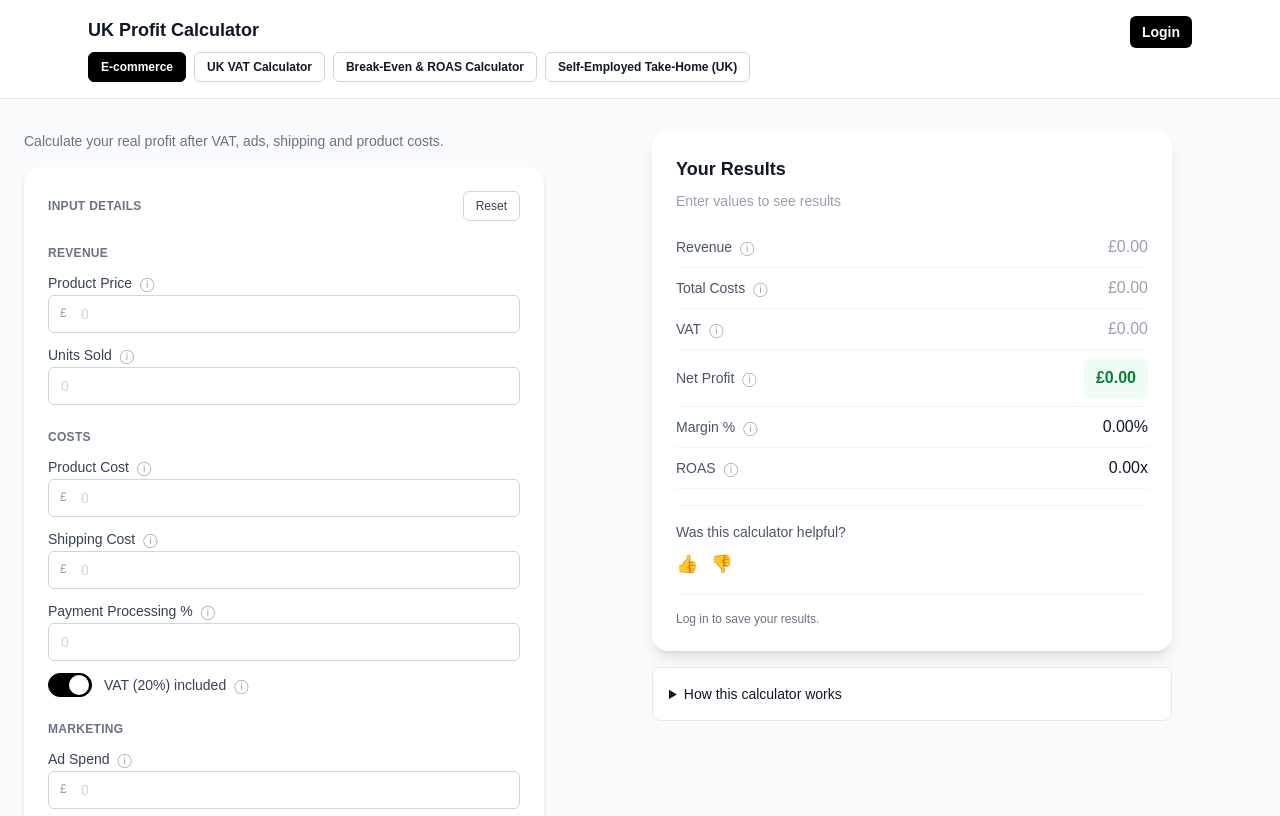
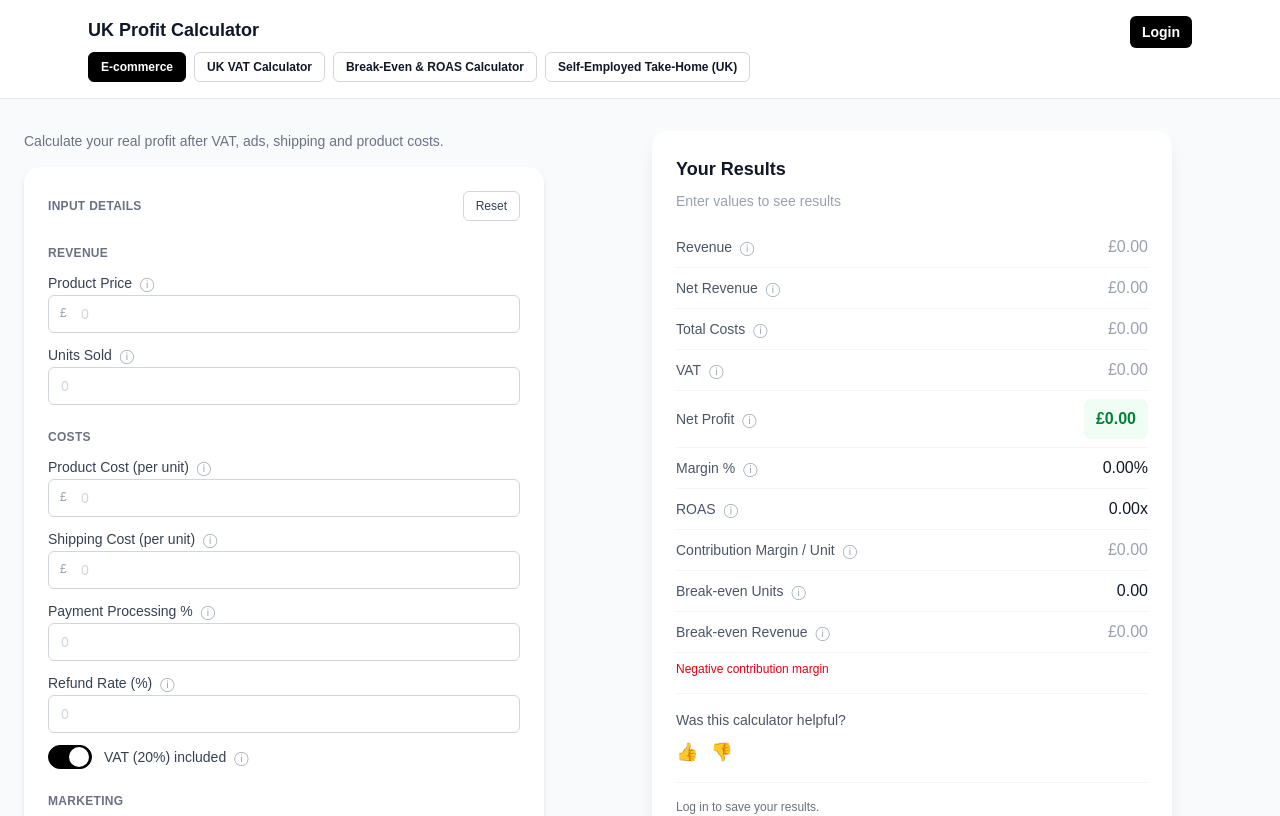
Before and after one commit to NZR138/saas-calculator, a Next.js app: page /calculator in a window 1280 px wide. Shown: the top 816 px of the page. Built offline with nearby package versions, Linux system fonts and the light colour scheme.

Commit message:
PR-8: E-commerce v2  refund rate, contribution margin, break-even, target profit

```diff
--- a/app/components/CalculatorCard.tsx
+++ b/app/components/CalculatorCard.tsx
@@ -27,11 +27,19 @@ export default function CalculatorCard({
   const {
     values,
     revenue,
+    netRevenue,
     totalCosts,
     vatAmount,
     profit,
     margin,
     roas,
+    contributionMarginPerUnit,
+    breakEvenUnits,
+    breakEvenRevenue,
+    requiredRevenueForTargetProfit,
+    requiredUnitsForTargetProfit,
+    hasNegativeContributionMargin,
+    targetMonthlyProfit,
     setValue,
     reset,
   } = useCalculator();
@@ -147,11 +155,19 @@ export default function CalculatorCard({
         {isEcommerceMode ? (
           <ResultsSection
             revenue={revenue}
+            netRevenue={netRevenue}
             totalCosts={totalCosts}
             vatAmount={vatAmount}
             profit={profit}
             margin={margin}
             roas={roas}
+            contributionMarginPerUnit={contributionMarginPerUnit}
+            breakEvenUnits={breakEvenUnits}
+            breakEvenRevenue={breakEvenRevenue}
+            requiredRevenueForTargetProfit={requiredRevenueForTargetProfit}
+            requiredUnitsForTargetProfit={requiredUnitsForTargetProfit}
+            hasNegativeContributionMargin={hasNegativeContributionMargin}
+            targetMonthlyProfit={targetMonthlyProfit}
           />
         ) : (
           <ModeResults currentMode={mode} resultsByMode={resultsByMode} />
--- a/app/components/CostsSection.tsx
+++ b/app/components/CostsSection.tsx
@@ -19,15 +19,15 @@ export function CostsSection({
         Costs
       </p>
       <NumberField
-        label="Product Cost"
-        tooltip="Cost of goods sold per month"
+        label="Product Cost (per unit)"
+        tooltip="Cost of goods sold per unit"
         value={values.productCost}
         onChange={(v: number) => setValue("productCost", v)}
         prefix="£"
       />
       <NumberField
-        label="Shipping Cost"
-        tooltip="Monthly shipping and fulfillment cost"
+        label="Shipping Cost (per unit)"
+        tooltip="Shipping and fulfillment cost per unit"
         value={values.shippingCost}
         onChange={(v: number) => setValue("shippingCost", v)}
         prefix="£"
@@ -38,6 +38,12 @@ export function CostsSection({
         value={values.paymentProcessingPercent}
         onChange={(v: number) => setValue("paymentProcessingPercent", v)}
       />
+      <NumberField
+        label="Refund Rate (%)"
+        tooltip="Estimated refunded orders percentage"
+        value={values.refundRate}
+        onChange={(v: number) => setValue("refundRate", v)}
+      />
       <ToggleVat
         value={values.vatIncluded}
         onChange={(v) => setValue("vatIncluded", v)}
--- a/app/components/MarketingSection.tsx
+++ b/app/components/MarketingSection.tsx
@@ -15,10 +15,17 @@ export function MarketingSection({ values, setValue }: MarketingSectionProps) {
         Marketing
       </p>
       <NumberField
-        label="Ad Spend"
-        tooltip="Monthly paid advertising budget"
+        label="Fixed Costs (£)"
+        tooltip="Monthly fixed costs used for break-even and target-profit analysis"
         value={values.adSpend}
         onChange={(v: number) => setValue("adSpend", v)}
+        prefix="£"
+      />
+      <NumberField
+        label="Target Monthly Profit (£)"
+        tooltip="Optional target profit to calculate required revenue and units"
+        value={values.targetMonthlyProfit}
+        onChange={(v: number) => setValue("targetMonthlyProfit", v)}
         prefix="£"
       />
     </div>
--- a/app/components/ResultsSection.tsx
+++ b/app/components/ResultsSection.tsx
@@ -7,11 +7,19 @@ import { ResultItem } from "./ResultItem";
 
 interface ResultsSectionProps {
   revenue: number;
+  netRevenue: number;
   totalCosts: number;
   vatAmount: number;
   profit: number;
   margin: number;
   roas: number;
+  contributionMarginPerUnit: number;
+  breakEvenUnits: number;
+  breakEvenRevenue: number;
+  requiredRevenueForTargetProfit: number;
+  requiredUnitsForTargetProfit: number;
+  hasNegativeContributionMargin: boolean;
+  targetMonthlyProfit: number;
 }
 
 const toSafeNumber = (value: unknown) => {
@@ -21,18 +29,33 @@ const toSafeNumber = (value: unknown) => {
 
 export function ResultsSection({
   revenue,
+  netRevenue,
   totalCosts,
   vatAmount,
   profit,
   margin,
   roas,
+  contributionMarginPerUnit,
+  breakEvenUnits,
+  breakEvenRevenue,
+  requiredRevenueForTargetProfit,
+  requiredUnitsForTargetProfit,
+  hasNegativeContributionMargin,
+  targetMonthlyProfit,
 }: ResultsSectionProps) {
   const safeRevenue = toSafeNumber(revenue);
+  const safeNetRevenue = toSafeNumber(netRevenue);
   const safeTotalCosts = toSafeNumber(totalCosts);
   const safeVatAmount = toSafeNumber(vatAmount);
   const safeProfit = toSafeNumber(profit);
   const safeMargin = toSafeNumber(margin);
   const safeRoas = toSafeNumber(roas);
+  const safeContributionMarginPerUnit = toSafeNumber(contributionMarginPerUnit);
+  const safeBreakEvenUnits = toSafeNumber(breakEvenUnits);
+  const safeBreakEvenRevenue = toSafeNumber(breakEvenRevenue);
+  const safeRequiredRevenueForTargetProfit = toSafeNumber(requiredRevenueForTargetProfit);
+  const safeRequiredUnitsForTargetProfit = toSafeNumber(requiredUnitsForTargetProfit);
+  const safeTargetMonthlyProfit = toSafeNumber(targetMonthlyProfit);
   const [isLoggedIn, setIsLoggedIn] = useState(false);
   const [saveMessage, setSaveMessage] = useState("");
   const [saveStatus, setSaveStatus] = useState<"success" | "error" | "">("");
@@ -204,6 +227,11 @@ export function ResultsSection({
             tooltip="Total income from sales (units × price)"
           />
           <ResultItem
+            label="Net Revenue"
+            value={`£${safeNetRevenue.toFixed(2)}`}
+            tooltip="Revenue after refund-rate adjustment"
+          />
+          <ResultItem
             label="Total Costs"
             value={`£${safeTotalCosts.toFixed(2)}`}
             tooltip="Sum of product costs, shipping, fees, and ad spend"
@@ -230,6 +258,38 @@ export function ResultsSection({
             value={`${safeRoas.toFixed(2)}x`}
             tooltip="Return on Ad Spend - revenue per £1 spent on ads (target: >2.5)"
           />
+          <ResultItem
+            label="Contribution Margin / Unit"
+            value={`£${safeContributionMarginPerUnit.toFixed(2)}`}
+            tooltip="Selling price minus product, shipping and processing cost per unit"
+          />
+          <ResultItem
+            label="Break-even Units"
+            value={safeBreakEvenUnits.toFixed(2)}
+            tooltip="Fixed costs divided by contribution margin per unit"
+          />
+          <ResultItem
+            label="Break-even Revenue"
+            value={`£${safeBreakEvenRevenue.toFixed(2)}`}
+            tooltip="Break-even units multiplied by selling price"
+          />
+          {safeTargetMonthlyProfit > 0 && (
+            <>
+              <ResultItem
+                label="Required Revenue (Target Profit)"
+                value={`£${safeRequiredRevenueForTargetProfit.toFixed(2)}`}
+                tooltip="Revenue needed to cover fixed costs and your target monthly profit"
+              />
+              <ResultItem
+                label="Required Units (Target Profit)"
+                value={safeRequiredUnitsForTargetProfit.toFixed(2)}
+                tooltip="Units required to reach your target monthly profit"
+              />
+            </>
+          )}
+          {hasNegativeContributionMargin && (
+            <p className="mt-2 text-xs font-medium text-red-600">Negative contribution margin</p>
+          )}
         </div>
 
         <div className="border-t border-gray-100 pt-4 text-sm">
--- a/app/hooks/useCalculator.ts
+++ b/app/hooks/useCalculator.ts
@@ -9,6 +9,8 @@ export type CalculatorValues = {
   shippingCost: number;
   paymentProcessingPercent: number;
   adSpend: number;
+  refundRate: number;
+  targetMonthlyProfit: number;
   vatIncluded: boolean;
 };
 
@@ -19,6 +21,8 @@ const DEFAULT_VALUES: CalculatorValues = {
   shippingCost: 0,
   paymentProcessingPercent: 0,
   adSpend: 0,
+  refundRate: 0,
+  targetMonthlyProfit: 0,
   vatIncluded: true,
 };
 
@@ -55,6 +59,8 @@ export function useCalculator() {
             parsed.paymentProcessingPercent ?? parsed.paymentPercent
           ),
           adSpend: toSafeNumber(parsed.adSpend),
+          refundRate: toSafeNumber(parsed.refundRate),
+          targetMonthlyProfit: toSafeNumber(parsed.targetMonthlyProfit),
           vatIncluded:
             typeof parsed.vatIncluded === "boolean"
               ? parsed.vatIncluded
@@ -113,35 +119,76 @@ export function useCalculator() {
     const shippingCost = toSafeNumber(values.shippingCost);
     const paymentProcessingPercent = toSafeNumber(values.paymentProcessingPercent);
     const adSpend = toSafeNumber(values.adSpend);
+    const refundRate = Math.max(0, toSafeNumber(values.refundRate));
+    const targetMonthlyProfit = Math.max(0, toSafeNumber(values.targetMonthlyProfit));
 
     const revenue = productPrice * unitsSold;
 
-    const vatAmount = values.vatIncluded ? revenue * 0.2 : 0;
+    const netRevenue = revenue * (1 - refundRate / 100);
 
-    const paymentFee = revenue * (paymentProcessingPercent / 100);
+    const productCostsTotal = productCost * unitsSold;
+    const shippingCostsTotal = shippingCost * unitsSold;
+
+    const contributionMarginPerUnit =
+      productPrice -
+      productCost -
+      shippingCost -
+      (productPrice * (paymentProcessingPercent / 100));
+
+    const hasNegativeContributionMargin = contributionMarginPerUnit <= 0;
+
+    const vatAmount = values.vatIncluded ? netRevenue * 0.2 : 0;
+
+    const paymentFee = netRevenue * (paymentProcessingPercent / 100);
 
     const totalCosts =
-      productCost +
-      shippingCost +
+      productCostsTotal +
+      shippingCostsTotal +
       adSpend +
       paymentFee +
       vatAmount;
 
-    const netProfit = revenue - totalCosts;
+    const netProfit = netRevenue - totalCosts;
 
     const margin =
-      revenue > 0 ? (netProfit / revenue) * 100 : 0;
+      netRevenue > 0 ? (netProfit / netRevenue) * 100 : 0;
 
     const roas =
-      adSpend > 0 ? revenue / adSpend : 0;
+      adSpend > 0 ? netRevenue / adSpend : 0;
+
+    const breakEvenUnits =
+      contributionMarginPerUnit > 0 ? adSpend / contributionMarginPerUnit : 0;
+
+    const breakEvenRevenue = breakEvenUnits * productPrice;
+
+    const contributionMarginRatio =
+      productPrice > 0 ? contributionMarginPerUnit / productPrice : 0;
+
+    const requiredRevenueForTargetProfit =
+      targetMonthlyProfit > 0 && contributionMarginRatio > 0
+        ? (adSpend + targetMonthlyProfit) / contributionMarginRatio
+        : 0;
+
+    const requiredUnitsForTargetProfit =
+      requiredRevenueForTargetProfit > 0 && productPrice > 0
+        ? requiredRevenueForTargetProfit / productPrice
+        : 0;
 
     return {
       revenue,
+      netRevenue,
       totalCosts,
       vatAmount,
       netProfit,
       margin,
       roas,
+      contributionMarginPerUnit,
+      breakEvenUnits,
+      breakEvenRevenue,
+      requiredRevenueForTargetProfit,
+      requiredUnitsForTargetProfit,
+      hasNegativeContributionMargin,
+      targetMonthlyProfit,
     };
   }, [values]);
 
@@ -151,10 +198,18 @@ export function useCalculator() {
     reset,
 
     revenue: calculated.revenue,
+    netRevenue: calculated.netRevenue,
     totalCosts: calculated.totalCosts,
     vatAmount: calculated.vatAmount,
     profit: calculated.netProfit,
     margin: calculated.margin,
     roas: calculated.roas,
+    contributionMarginPerUnit: calculated.contributionMarginPerUnit,
+    breakEvenUnits: calculated.breakEvenUnits,
+    breakEvenRevenue: calculated.breakEvenRevenue,
+    requiredRevenueForTargetProfit: calculated.requiredRevenueForTargetProfit,
+    requiredUnitsForTargetProfit: calculated.requiredUnitsForTargetProfit,
+    hasNegativeContributionMargin: calculated.hasNegativeContributionMargin,
+    targetMonthlyProfit: calculated.targetMonthlyProfit,
   };
 }
--- a/app/hooks/useCalculatorModes.ts
+++ b/app/hooks/useCalculatorModes.ts
@@ -112,6 +112,8 @@ const DEFAULT_ECOMMERCE_VALUES: CalculatorValues = {
   shippingCost: 0,
   paymentProcessingPercent: 0,
   adSpend: 0,
+  refundRate: 0,
+  targetMonthlyProfit: 0,
   vatIncluded: true,
 };
 
```
